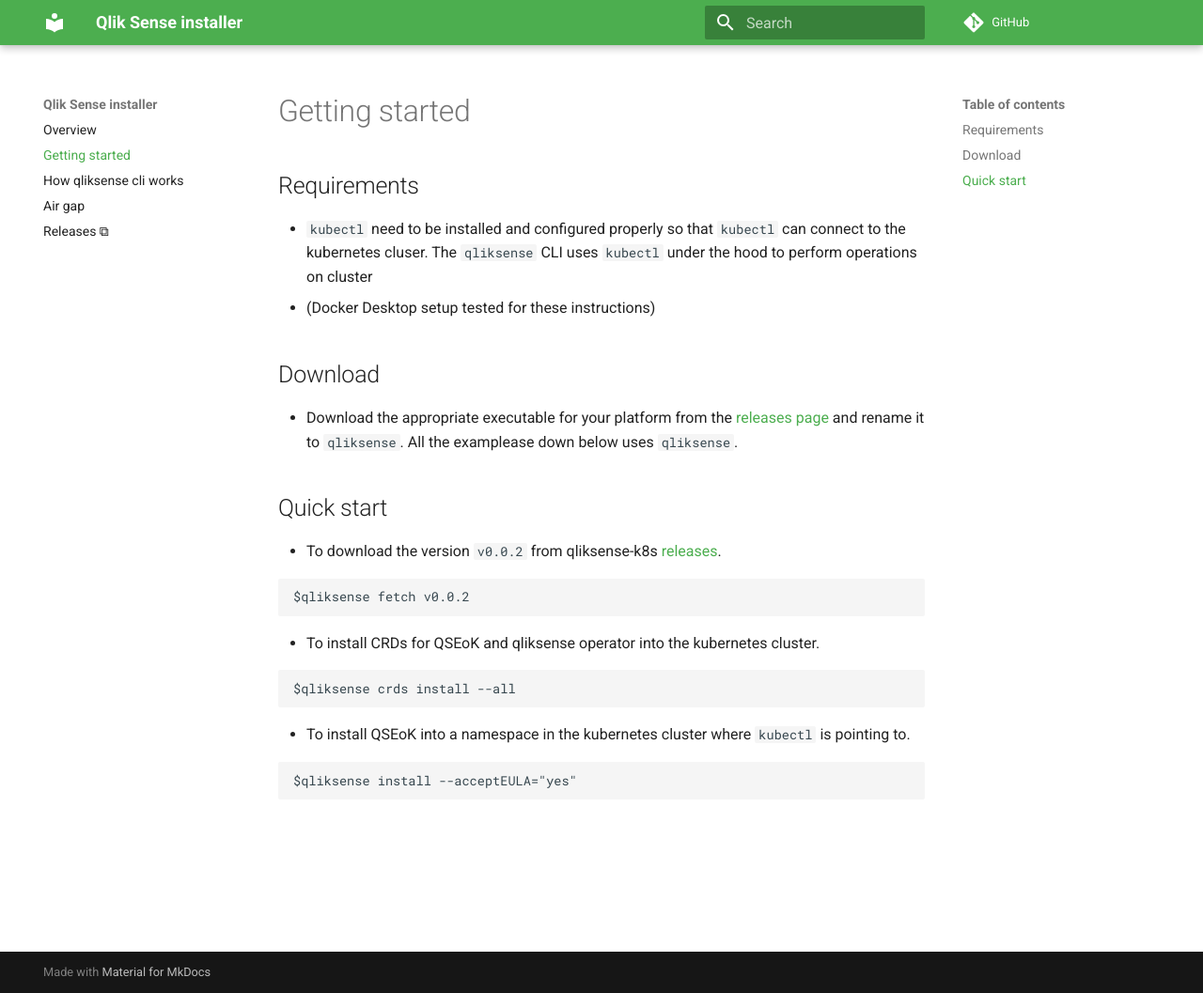
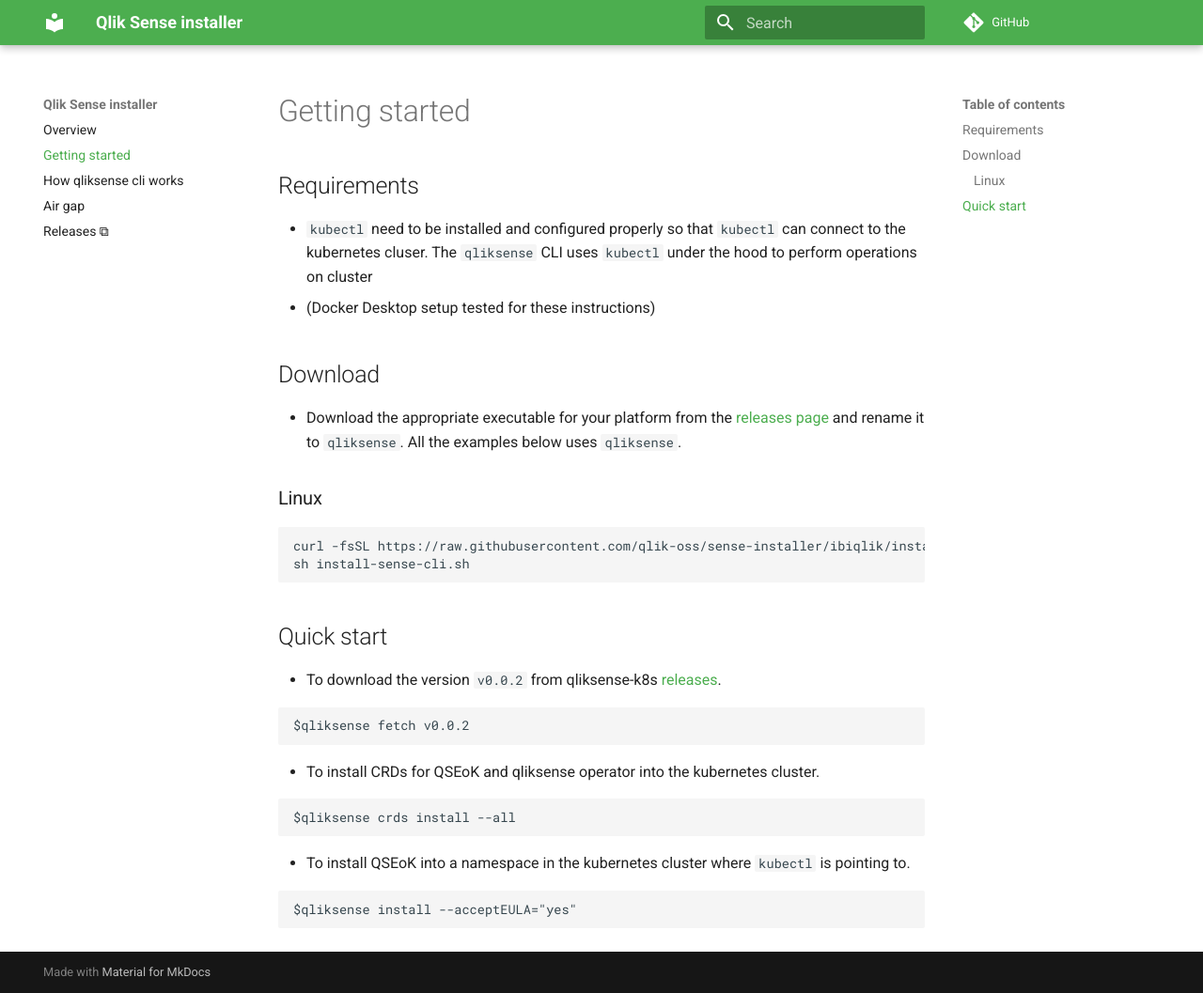
Before and after one commit to qlik-oss/sense-installer, an MkDocs documentation site: the page built from docs/getting_started.md, in a window 1280 px wide and 1057 px high. Shown: the whole window at 94% size. Built offline with MkDocs 1.6.1 and Material for MkDocs 9.7.7, drawn with Linux system fonts in a browser that asks for light colours; comment, search, counter and statistics services are not loaded.

Commit message:
Add to docs and use more variables

````diff
--- a/docs/getting_started.md
+++ b/docs/getting_started.md
@@ -7,7 +7,14 @@
 
 ## Download
 
-- Download the appropriate executable for your platform from the [releases page](https://github.com/qlik-oss/sense-installer/releases) and rename it to `qliksense`. All the examplease down below uses `qliksense`.
+- Download the appropriate executable for your platform from the [releases page](https://github.com/qlik-oss/sense-installer/releases) and rename it to `qliksense`. All the examples below uses `qliksense`.
+
+### Linux
+
+```console
+curl -fsSL https://raw.githubusercontent.com/qlik-oss/sense-installer/ibiqlik/installscript/scripts/install.sh -o install-sense-cli.sh
+sh install-sense-cli.sh
+```
 
 ## Quick start
 
````
Also changed, not shown: 1 other file.
